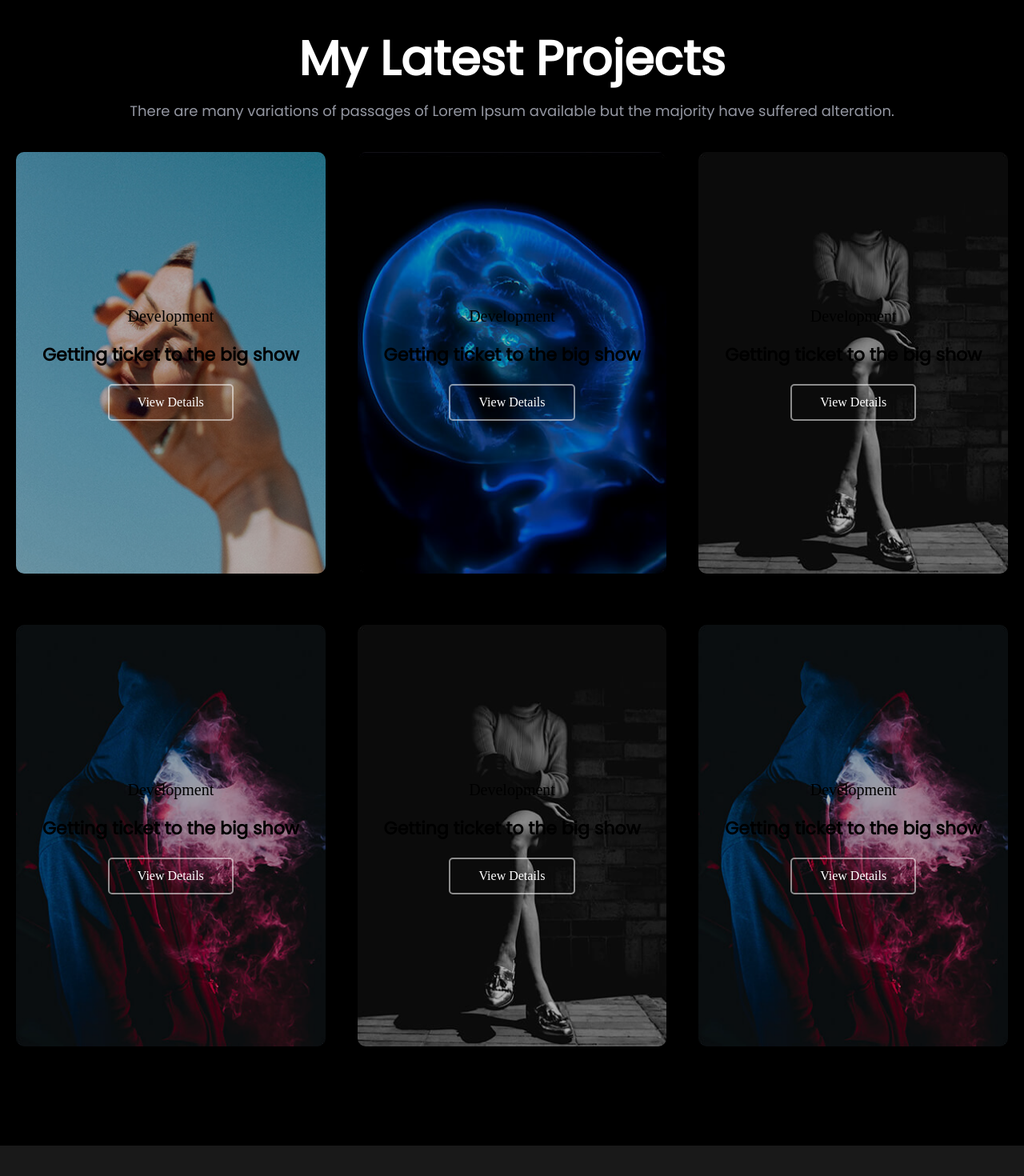
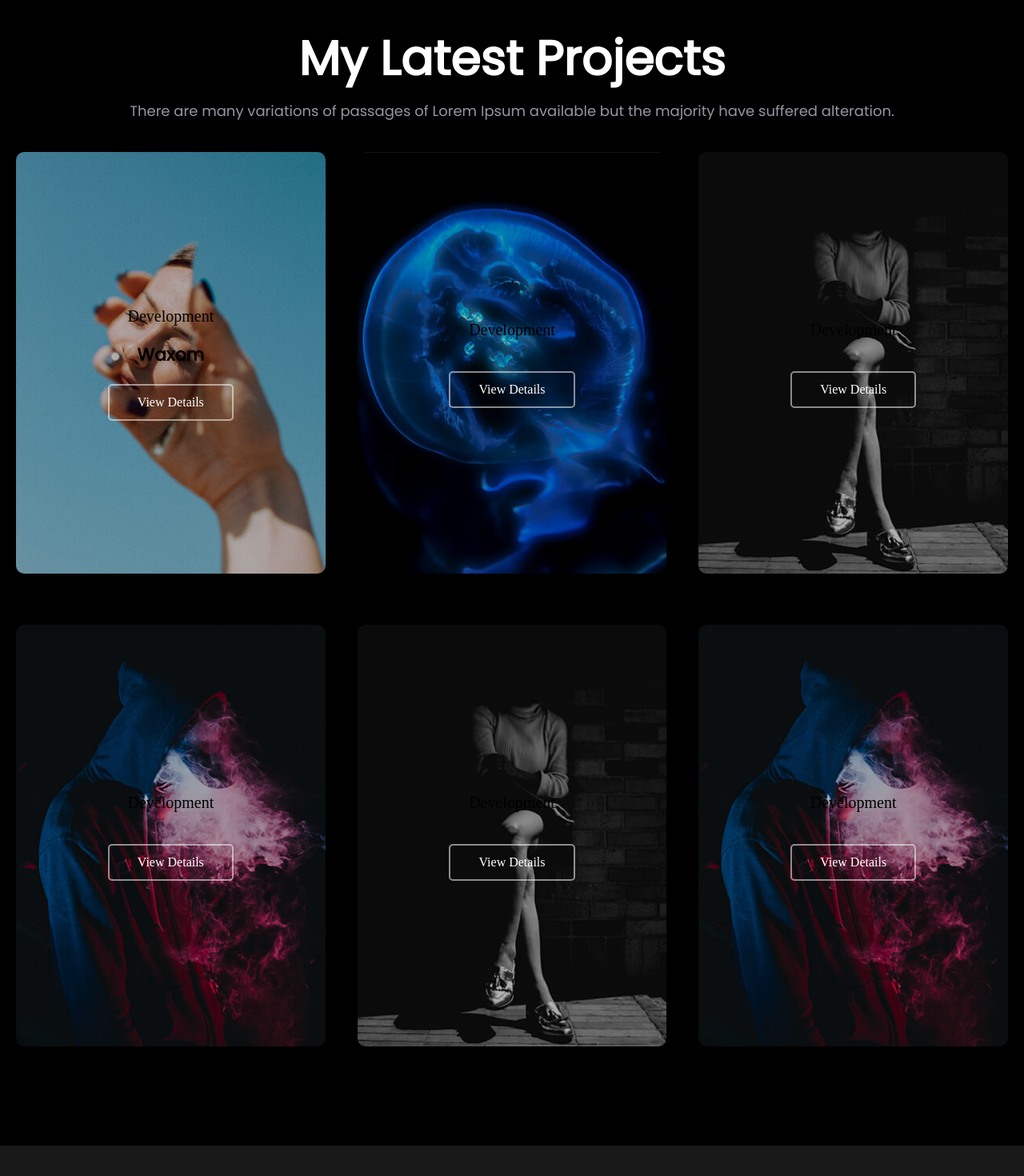
Before and after one commit to dkimd5/react-portfolio, a React (Create React App) app: page / in a window 1280 px wide. Shown: the part 1651-3121 px from the top of the page at 80% size. Built offline with nearby package versions, Linux system fonts and the light colour scheme.

Commit message:
projects html spread replaced with map method

```diff
--- a/src/components/Projects/Projects.js
+++ b/src/components/Projects/Projects.js
@@ -56,18 +56,17 @@ function Projects() {
           </p>
         </div>
         <div className="row">
+          {projectsList.map(({ name, deployLink, githubLink, image }) => (
             <div className="col__3">
               <div className="project__box">
                 <div className="project__box__img">
                   <div className="project__img__box">
-                  <img src={Project1} alt="" className="project__img" />
+                    <img src={image} alt="" className="project__img" />
                   </div>
                   <div className="mask__effect"></div>
                   <div className="project__meta">
                     <h5 className="project__text">Development</h5>
-                  <h4 className="project__text">
-                    Getting ticket to the big show
-                  </h4>
+                    <h4 className="project__text">{name}</h4>
                     <a href="#" className="project__btn">
                       View Details
                     </a>
@@ -75,101 +74,7 @@ function Projects() {
                 </div>
               </div>
             </div>
-          <div className="col__3">
-            <div className="project__box">
-              <div className="project__box__img">
-                <div className="project__img__box">
-                  <img src={Project2} alt="" className="project__img" />
-                </div>
-                <div className="mask__effect"></div>
-                <div className="project__meta">
-                  <h5 className="project__text">Development</h5>
-                  <h4 className="project__text">
-                    Getting ticket to the big show
-                  </h4>
-                  <a href="#" className="project__btn">
-                    View Details
-                  </a>
-                </div>
-              </div>
-            </div>
-          </div>
-          <div className="col__3">
-            <div className="project__box">
-              <div className="project__box__img">
-                <div className="project__img__box">
-                  <img src={Project3} alt="" className="project__img" />
-                </div>
-                <div className="mask__effect"></div>
-                <div className="project__meta">
-                  <h5 className="project__text">Development</h5>
-                  <h4 className="project__text">
-                    Getting ticket to the big show
-                  </h4>
-                  <a href="#" className="project__btn">
-                    View Details
-                  </a>
-                </div>
-              </div>
-            </div>
-          </div>
-          <div className="col__3">
-            <div className="project__box">
-              <div className="project__box__img">
-                <div className="project__img__box">
-                  <img src={Project4} alt="" className="project__img" />
-                </div>
-                <div className="mask__effect"></div>
-                <div className="project__meta">
-                  <h5 className="project__text">Development</h5>
-                  <h4 className="project__text">
-                    Getting ticket to the big show
-                  </h4>
-                  <a href="#" className="project__btn">
-                    View Details
-                  </a>
-                </div>
-              </div>
-            </div>
-          </div>
-          <div className="col__3">
-            <div className="project__box">
-              <div className="project__box__img">
-                <div className="project__img__box">
-                  <img src={Project3} alt="" className="project__img" />
-                </div>
-                <div className="mask__effect"></div>
-                <div className="project__meta">
-                  <h5 className="project__text">Development</h5>
-                  <h4 className="project__text">
-                    Getting ticket to the big show
-                  </h4>
-                  <a href="#" className="project__btn">
-                    View Details
-                  </a>
-                </div>
-              </div>
-            </div>
-          </div>
-          <div className="col__3">
-            <div className="project__box">
-              <div className="project__box__img">
-                <div className="project__img__box">
-                  <img src={Project4} alt="" className="project__img" />
-                </div>
-                <div className="mask__effect"></div>
-                <div className="project__meta">
-                  <h5 className="project__text">Development</h5>
-                  <h4 className="project__text">
-                    Getting ticket to the big show
-                  </h4>
-                  <a href="#" className="project__btn">
-                    View Details
-                  </a>
-                </div>
-              </div>
-            </div>
-          </div>
+          ))}
           {/* <div className="view__more__btn">
             <button className="view__more btn">View more</button>
           </div> */}
```
Lines whose indentation alone changed are shown as unchanged.
